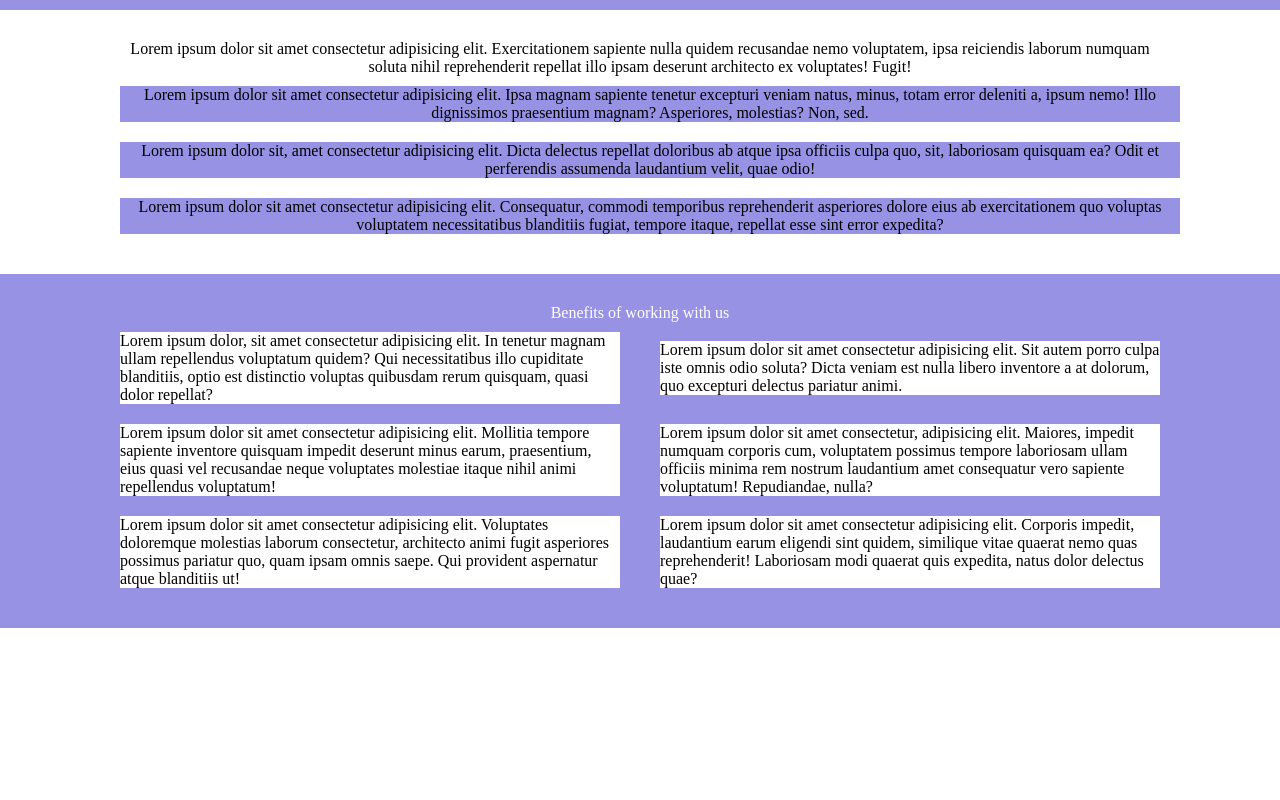
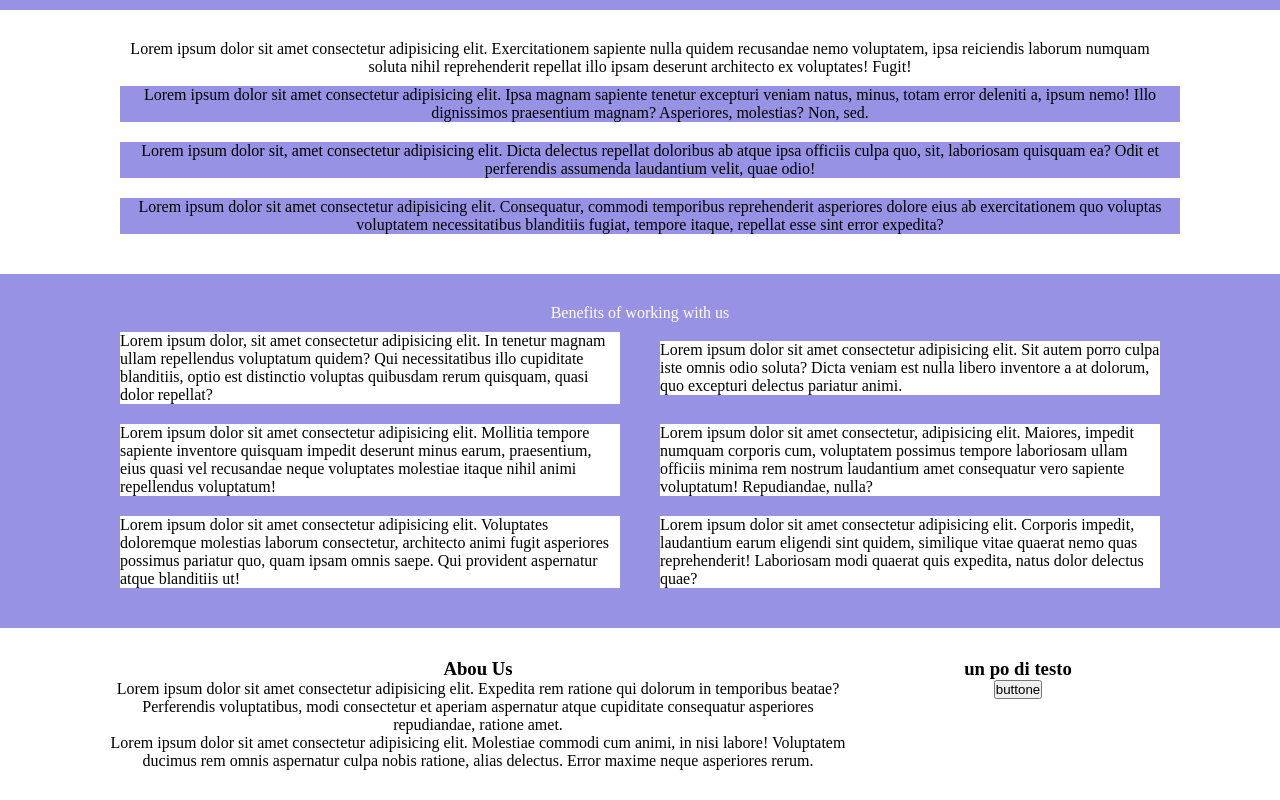
Before and after one commit to Vale-riad/htmlcss-responsive-layout, a plain HTML site: page index.html in a window 1280 px wide. Shown: the part 518-1318 px from the top of the page. Before the commit the page ends 1146 px from the top, so only its background shows below. Drawn offline with Linux system fonts and the light colour scheme.

Commit message:
aggiunta section about us

```diff
--- a/css/common.css
+++ b/css/common.css
@@ -31,9 +31,7 @@ flex
     align-items: flex-end;
 
 }
-.text-align-center{
-    text-align: center;
-}
+
 .col{
 padding-left: .625rem;
 padding-right: .625rem;
--- a/css/style.css
+++ b/css/style.css
@@ -99,3 +99,25 @@ width:100%;
         margin :auto;
     }
 }
+/*---------------------
+Section Benefits
+---------------------*/
+
+.about-us .col{
+    width:100%;
+    text-align:center;
+
+
+
+}
+@media screen and (min-width:768px){
+
+
+    .about-us .col-1{
+       width: 70%;
+    }
+    .about-us .col-2{
+        width: 30%;
+     }
+
+}
--- a/index.html
+++ b/index.html
@@ -107,6 +107,24 @@
             </div>
         </section>
         <!--finebenefits-->
+        <!--inizoaboutus-->
+        <section class="about-us">
+            <div class="container">
+                <div class="row">
+                    <div class="col col-1">
+                        <h3>Abou Us</h3>
+                        <p>Lorem ipsum dolor sit amet consectetur adipisicing elit. Expedita rem ratione qui dolorum in temporibus beatae? Perferendis voluptatibus, modi consectetur et aperiam aspernatur atque cupiditate consequatur asperiores repudiandae, ratione amet.</p>
+                        <p>Lorem ipsum dolor sit amet consectetur adipisicing elit. Molestiae commodi cum animi, in nisi labore! Voluptatem ducimus rem omnis aspernatur culpa nobis ratione, alias delectus. Error maxime neque asperiores rerum.</p>
+                    </div>
+                    <div class="col col-2">
+                        <div class="img-about-us"></div>
+                        <h3>un po di testo</h3>
+                        <button class="bottone-about-us">buttone</button>
+                    </div>
+                </div>
+            </div>
+        </section>
+        <!--fineaboutus-->
 
     </main>
     <footer></footer>
```
